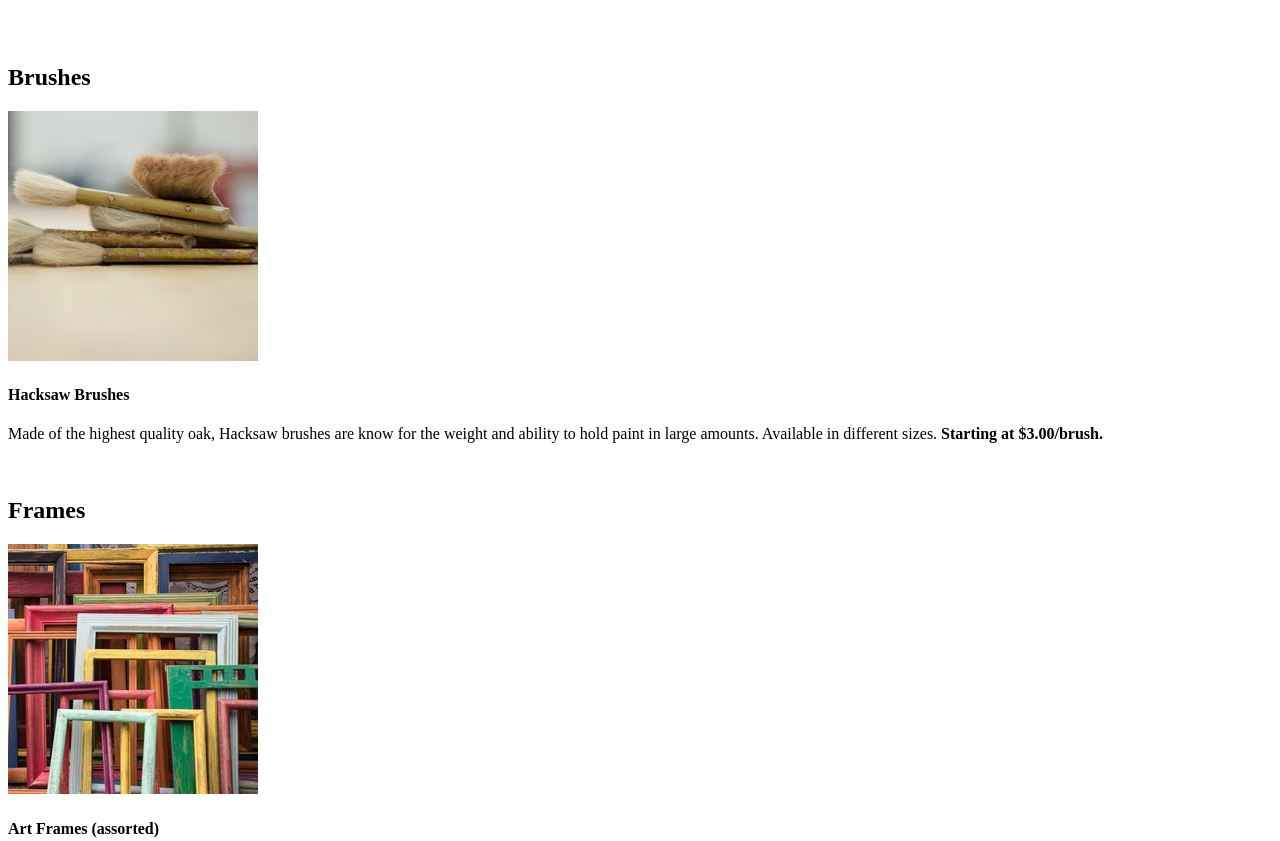
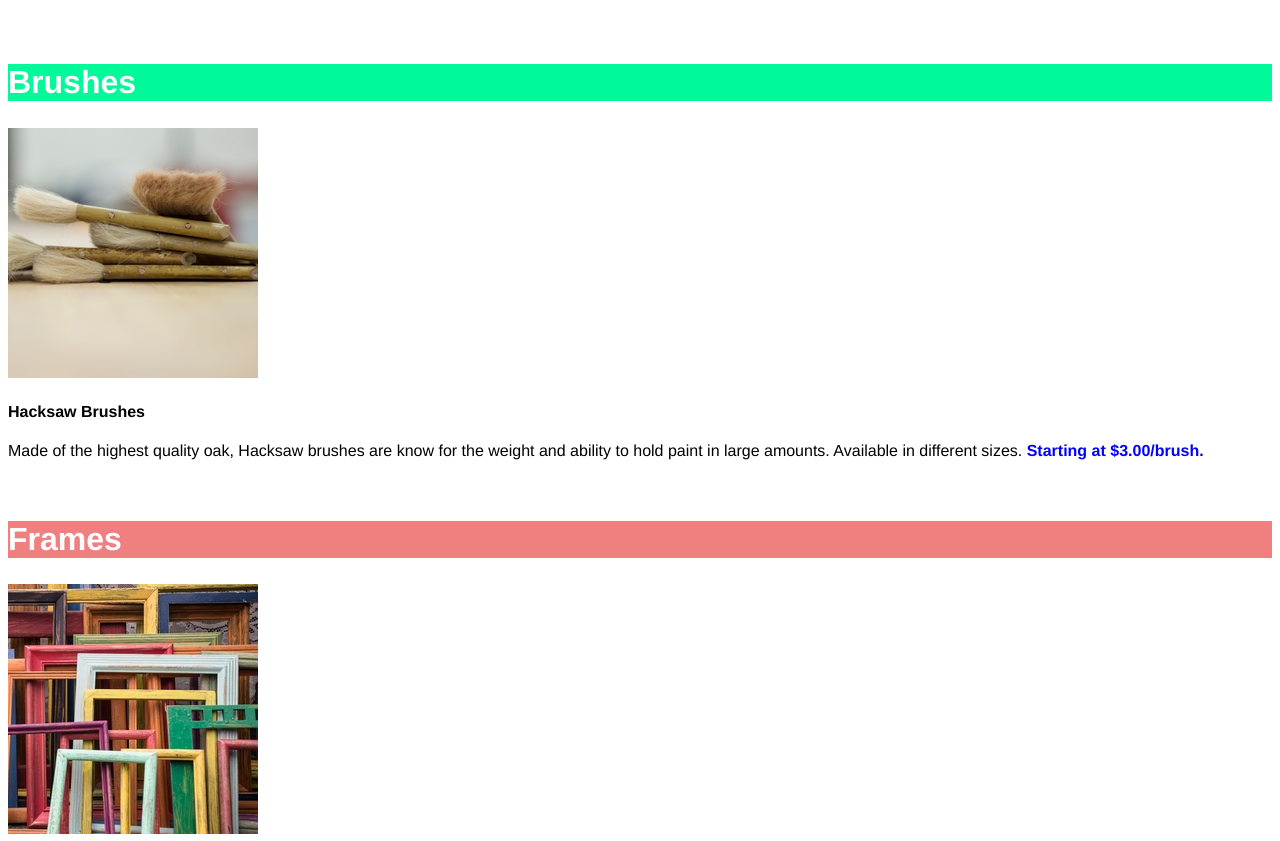
Before and after one commit to BrittanyClemmons/project_codeacademy_dasmoto_art, a plain HTML site: page index.html in a window 1280 px wide. Shown: the part 185-1026 px from the top of the page. Drawn offline with Linux system fonts and the light colour scheme.

Commit message:
added css styling for page content

```diff
--- a/style.css
+++ b/style.css
@@ -1,3 +1,17 @@
+body {
+    font-family: Helvetica;
+}
+
+h2 {
+    font-size: 32px;
+    font-weight: bold;
+    color: white;
+}
+
+p strong {
+    color: blue;
+}
+
 #title {
     font-family: Helvetica;
     font-size: 100px;
@@ -8,7 +22,14 @@
     opacity: 0.5
 }
 
-/* h1 {
-    background-image: url(images/pattern.jpeg);
-    opacity: 0.5
-} */
+#brushes h2 {
+    background-color: mediumspringgreen;
+}
+
+#frames h2 {
+    background-color: lightcoral;
+}
+
+#paint h2 {
+    background-color: skyblue;
+}
```
